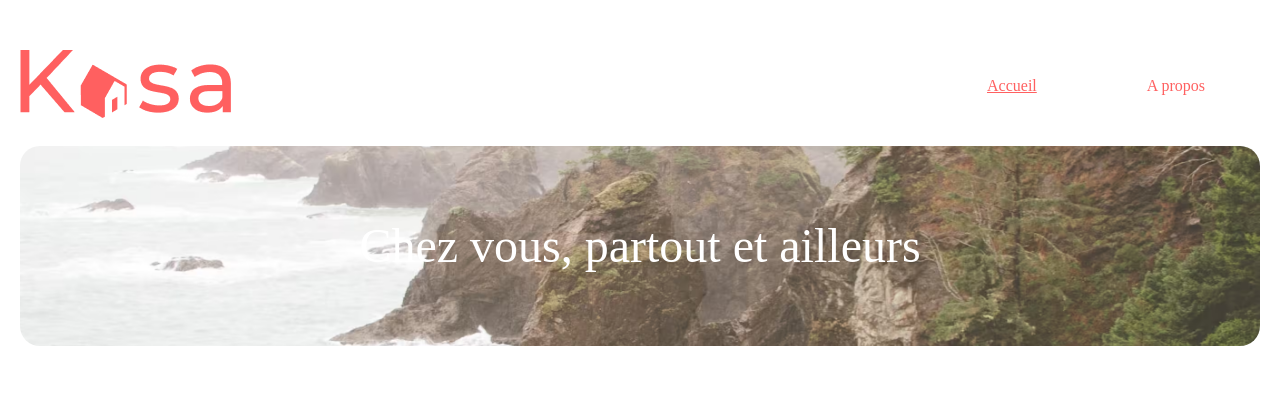
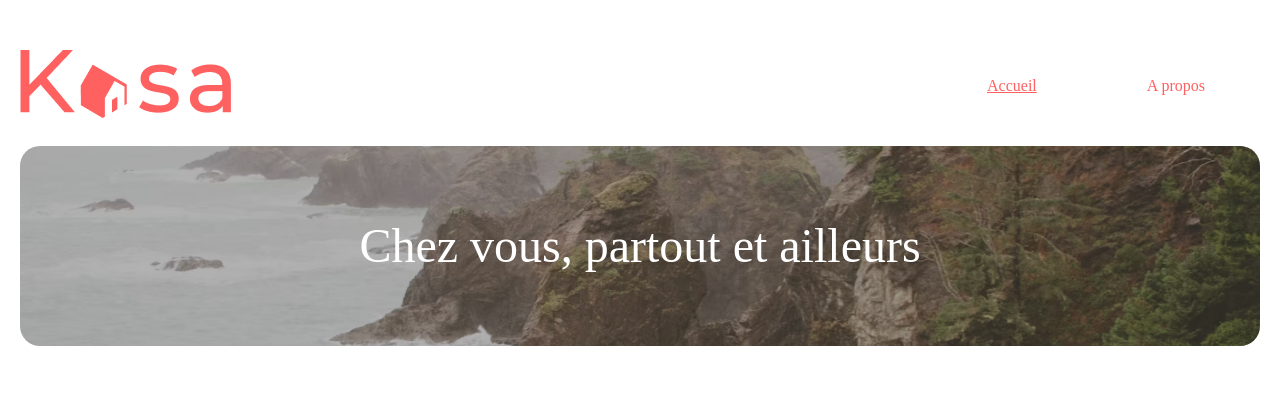
Before and after one commit to Arnaud-Goguelin/OC_Projet6_React_App_Location_Immo, a React (Create React App) app: page / in a window 1280 px wide. Shown: the top 396 px of the page. Built offline with nearby package versions, Linux system fonts and the light colour scheme.

Commit message:
création de la page "About" et modification de "Banner" pour le changement d'image selon la page chargée

```diff
--- /dev/null
+++ b/src/assets/style/secondarycomponentsStyle/about.scss
@@ -0,0 +1,4 @@
+.About__container {
+        width: 82.5%;
+        margin: auto;
+}
--- a/src/assets/style/secondarycomponentsStyle/banner.scss
+++ b/src/assets/style/secondarycomponentsStyle/banner.scss
@@ -1,14 +1,24 @@
-.landing__banner {
+.banner__container {
     margin: 25px auto 50px auto;
     height: 200px;
-    color: white;
-    font-size: 3em;
-    display: flex;
-    justify-content: center;
-    align-items: center;
-    background-image: url(../../images/cliff.avif);
-    background-size: cover;
-    background-position: center;
-    border: none;
     border-radius: 20px;
+    position: relative;
+    background-color: rgba(0,0,0,0.3);
+
+        .banner__image {
+            height: 100%;
+            width: 100%;
+            object-fit:cover;
+            border-radius: 20px;
+            mix-blend-mode: darken;
+        }
+
+        .banner__container, p {
+            position: absolute;
+            font-size: 3em;
+            top: 50%;
+            left: 50%;
+            transform: translate(-50%, -50%);
+            color : white;
+        }
 }
--- a/src/assets/style/secondarycomponentsStyle/dropdown.scss
+++ b/src/assets/style/secondarycomponentsStyle/dropdown.scss
@@ -2,7 +2,6 @@
     margin: 25px 0 50px 0;
     display: flex;
     flex-direction: column;
-    // justify-content: space-evenly;
     background-color: #F6F6F6;
     color: #FF6060;
     border-radius: 5px;
--- a/src/components/secondaryComponents/banner.jsx
+++ b/src/components/secondaryComponents/banner.jsx
@@ -1,9 +1,20 @@
 import '../../assets/style/secondarycomponentsStyle/banner.scss'
+import Cliff from '../../assets/images/cliff.avif'
+import Mountain from '../../assets/images/mountain.avif'
+import { useParams } from 'react-router-dom'
 
 function Banner() {
+
+    const { about } = useParams()
+
     return(
-        <div className="landing__banner">
-            <p>Chez vous, partout et ailleurs</p>
+        <div className='banner__container'>
+            <img
+                className='banner__image'
+                src={about === 'about' ? Mountain : Cliff}
+                alt={about === 'about' ? 'Image d\'une Montagne' :'Image d\'une falaise' }
+            />
+            { about === 'about' ? null : <p>Chez vous, partout et ailleurs</p>}
         </div>
     )
 }
```
Also changed, not shown: src/pages/about.jsx (+39 -0 lines).
